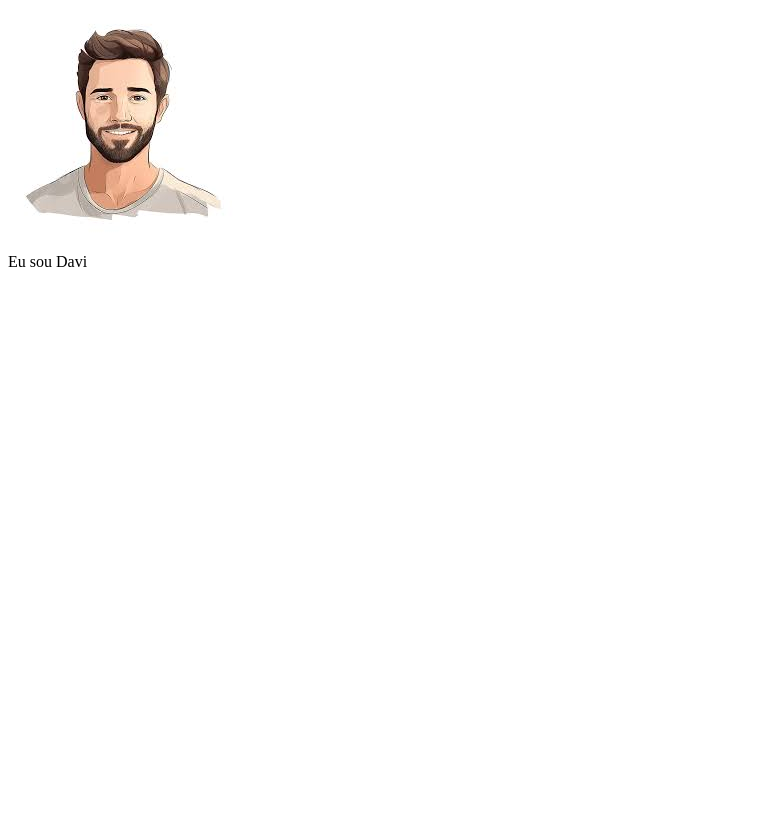
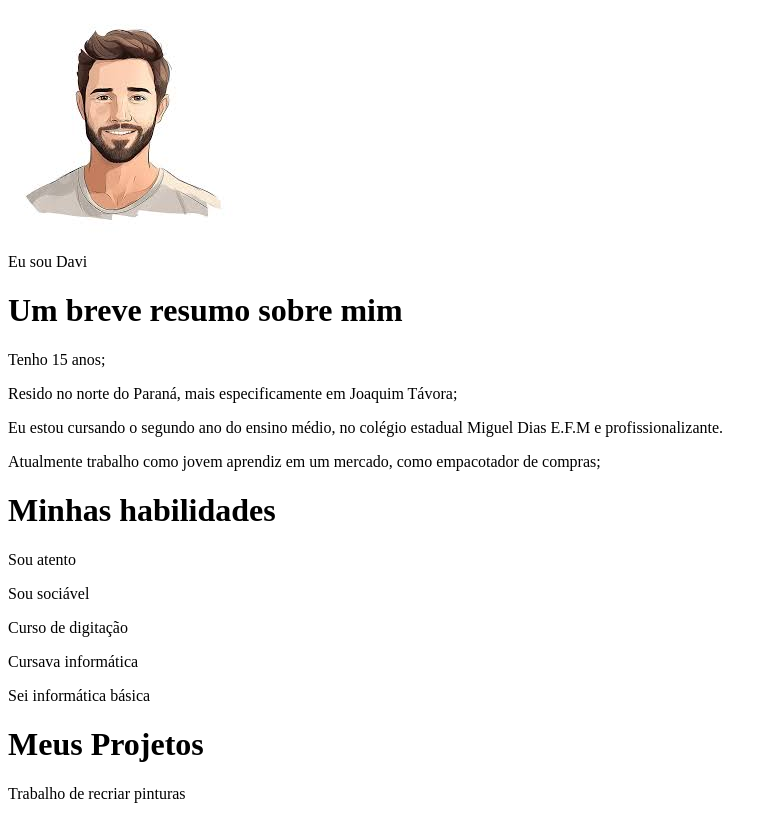
Before and after one commit to Davi20091213/portifolio-davi-, a plain HTML site: page index.html in a window 1280 px wide. Shown: the whole page, without its empty margins (0-777 px from the left). Before the commit the page ends 800 px from the top, so only its background shows below. Drawn offline with Linux system fonts and the light colour scheme; files whose address does not match are found by name.

Commit message:
Add files via upload

```diff
--- a/index.html
+++ b/index.html
@@ -10,5 +10,20 @@
 <body>
     <img src="imagens/images.jpeg" alt="avatar do Davi" srcset=>
 <p>Eu sou Davi</p>
+<h1>Um breve resumo sobre mim</h1>
+<p>Tenho 15 anos;</p>
+<p>Resido no norte do Paraná, mais especificamente em Joaquim Távora;</p>
+<p>Eu estou cursando o segundo ano do ensino médio, no colégio estadual Miguel Dias E.F.M e profissionalizante.</p>
+<p>Atualmente trabalho como jovem aprendiz em um mercado, como empacotador de compras;</p>
+<h1>Minhas habilidades</h1>
+<p>Sou atento</p>
+<p>Sou sociável</p>
+<p>Curso de digitação</p>
+<p>Cursava informática</p>
+<p>Sei informática básica</p>
+<div>
+    <h1>Meus Projetos</h1>
+    <p>Trabalho de recriar pinturas</p><img src="imagens/vang.jpg" alt="">
+</div>
 </body>
 </html>
```
